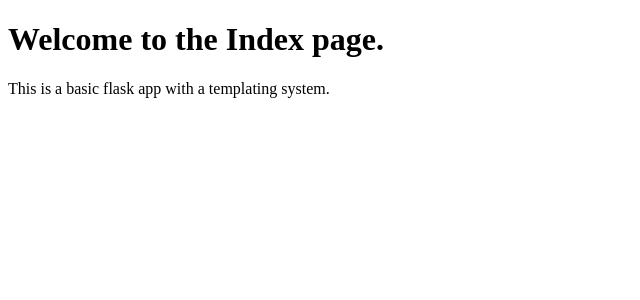
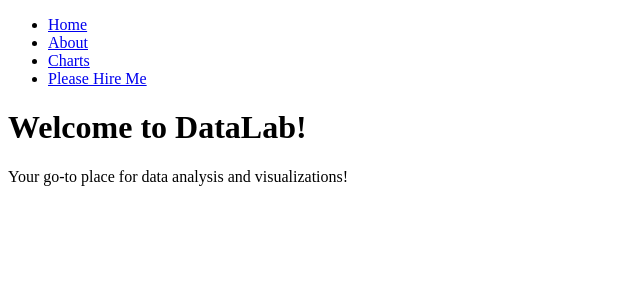
Before and after one commit to PatrickPM0/DataLab, a Flask app: page / in a window 1280 px wide. Shown: the top 300 px of the page, without its empty margins (0-640 px from the left). Run offline with Flask 3, Linux system fonts and the light colour scheme.

Commit message:
Blueprint routing for Flask

```diff
--- a/app.py
+++ b/app.py
@@ -1,17 +1,13 @@
-from flask import Flask, render_template
+from flask import Flask
+from routes import blueprints
+
 
 app = Flask(__name__)
+app.config.from_object("config.Config")
 
 
-@app.route("/")
-def home():
-    return render_template("index.html")
-
-
-@app.route("/about")
-def about():
-    return render_template("about.html")
-
+for bp in blueprints:
+    app.register_blueprint(bp)
 
 if __name__ == "__main__":
-    app.run(debug=True)
+    app.run()
--- /dev/null
+++ b/config.py
@@ -0,0 +1,2 @@
+class Config:
+    DEBUG = True
--- /dev/null
+++ b/routes/main.py
@@ -0,0 +1,14 @@
+from flask import Blueprint, render_template
+
+# Define a Blueprint
+main_bp = Blueprint("main", __name__)
+
+
+@main_bp.route("/")
+def home():
+    return render_template("index.html")
+
+
+@main_bp.route("/about")
+def about():
+    return render_template("about.html")
--- /dev/null
+++ b/templates/base.html
@@ -0,0 +1,29 @@
+<!DOCTYPE html>
+<html lang="en">
+
+<head>
+    <meta charset="UTF-8">
+    <meta name="viewport" content="width=device-width, initial-scale=1.0">
+    <title>{% block title %}DataLab{% endblock %}</title>
+</head>
+
+<body>
+    <!-- Navigation Bar -->
+    <header>
+        <nav>
+            <ul>
+                <li><a href="{{ url_for('main.home') }}">Home</a></li>
+                <li><a href="{{ url_for('main.about') }}">About</a></li>
+                <li><a href="#">Charts</a></li>
+                <li><a href="#">Please Hire Me</a></li>
+            </ul>
+        </nav>
+    </header>
+
+    <!-- Main Content -->
+    <div class="container">
+        {% block content %}{% endblock %}
+    </div>
+</body>
+
+</html>
--- a/templates/index.html
+++ b/templates/index.html
@@ -1,15 +1,7 @@
-<!DOCTYPE html>
-<html lang="en">
+{% extends "base.html" %}
+{% block title %} Home - DataLab {% endblock %}
 
-<head>
-    <meta charset="UTF-8">
-    <meta name="viewport" content="width=device-width, initial-scale=1.0">
-    <title>DataLab</title>
-</head>
-
-<body>
-    <h1>Welcome to the Index page.</h1>
-    <p>This is a basic flask app with a templating system.</p>
-</body>
-
-</html>
+{% block content %}
+    <h1>Welcome to DataLab!</h1>
+    <p>Your go-to place for data analysis and visualizations!</p>
+{% endblock %}
```
Also changed, not shown: routes/__init__.py (added, +7 -0 lines), templates/about.html (+7 -14 lines).
